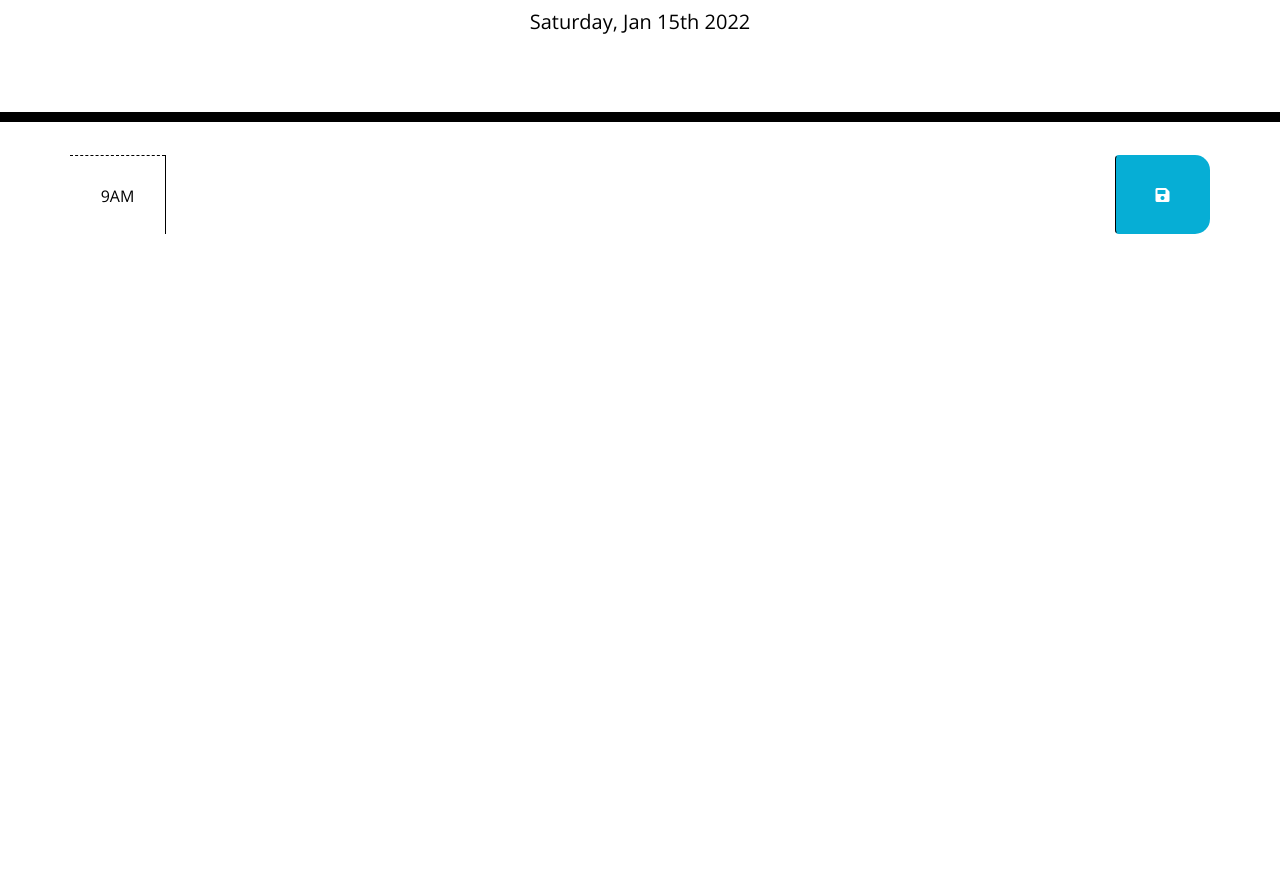
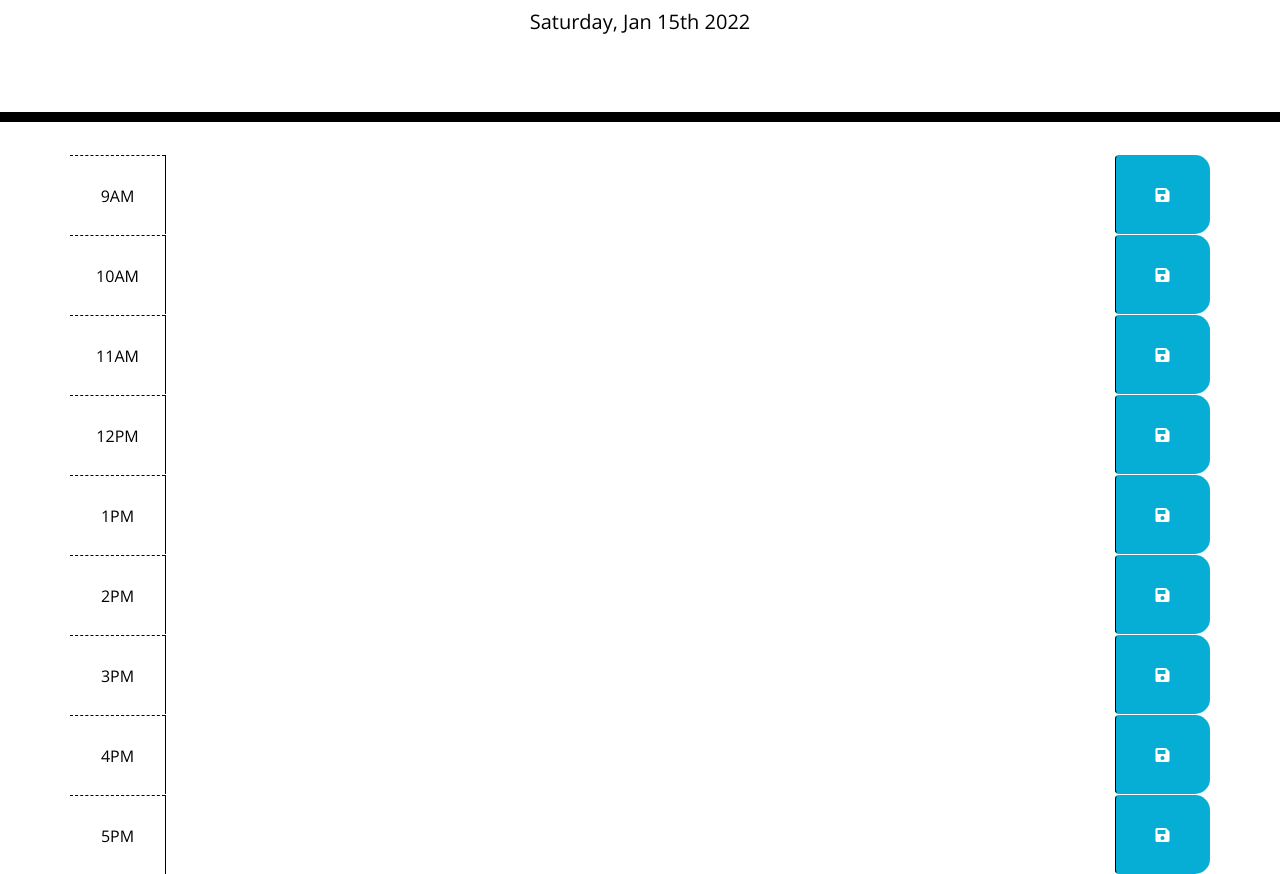
Before and after one commit to Mattdsena/WorkDayScheduler, a plain HTML site: page index.html in a window 1280 px wide. Shown: the part 182-1056 px from the top of the page. Before the commit the page ends 800 px from the top, so only its background shows below. Drawn offline with nearby package versions, Linux system fonts and the light colour scheme.

Commit message:
added all the timezones

```diff
--- a/index.html
+++ b/index.html
@@ -38,9 +38,79 @@
         <textarea class="col-md-10 description">
         </textarea>
         <button class="btn saveBtn col-md-1"><i class="fas fa-save"></i></button>
-
       </div>
 
+      <div id="10am" class="row time-block">
+        <div class="col-md-1 hour">
+            10AM
+        </div>
+        <textarea class="col-md-10 description">
+        </textarea>
+        <button class="btn saveBtn col-md-1"><i class="fas fa-save"></i></button>
+      </div>
+
+      <div id="11am" class="row time-block">
+        <div class="col-md-1 hour">
+            11AM
+        </div>
+        <textarea class="col-md-10 description">
+        </textarea>
+        <button class="btn saveBtn col-md-1"><i class="fas fa-save"></i></button>
+      </div>
+
+      <div id="12pm" class="row time-block">
+        <div class="col-md-1 hour">
+            12PM
+        </div>
+        <textarea class="col-md-10 description">
+        </textarea>
+        <button class="btn saveBtn col-md-1"><i class="fas fa-save"></i></button>
+      </div>
+
+      <div id="1pm" class="row time-block">
+        <div class="col-md-1 hour">
+            1PM
+        </div>
+        <textarea class="col-md-10 description">
+        </textarea>
+        <button class="btn saveBtn col-md-1"><i class="fas fa-save"></i></button>
+      </div>
+
+      <div id="2pm" class="row time-block">
+        <div class="col-md-1 hour">
+            2PM
+        </div>
+        <textarea class="col-md-10 description">
+        </textarea>
+        <button class="btn saveBtn col-md-1"><i class="fas fa-save"></i></button>
+      </div>
+
+      <div id="3pm" class="row time-block">
+        <div class="col-md-1 hour">
+            3PM
+        </div>
+        <textarea class="col-md-10 description">
+        </textarea>
+        <button class="btn saveBtn col-md-1"><i class="fas fa-save"></i></button>
+      </div>
+
+      <div id="4pm" class="row time-block">
+        <div class="col-md-1 hour">
+            4PM
+        </div>
+        <textarea class="col-md-10 description">
+        </textarea>
+        <button class="btn saveBtn col-md-1"><i class="fas fa-save"></i></button>
+      </div>
+
+      <div id="5pm" class="row time-block">
+        <div class="col-md-1 hour">
+            5PM
+        </div>
+        <textarea class="col-md-10 description">
+        </textarea>
+        <button class="btn saveBtn col-md-1"><i class="fas fa-save"></i></button>
+      </div>
 
     </div>
 
```
